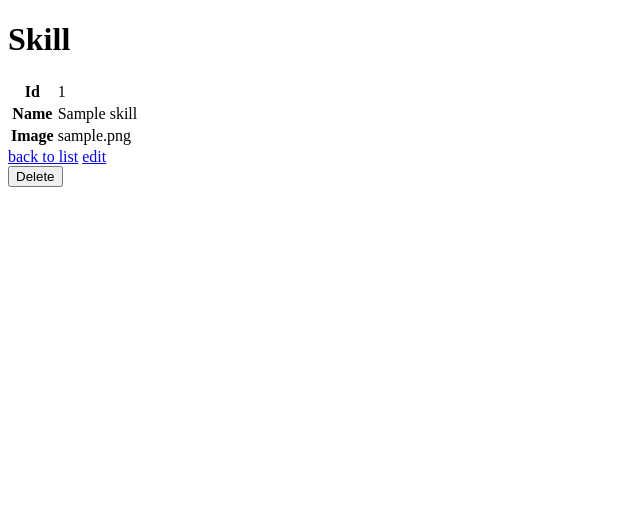
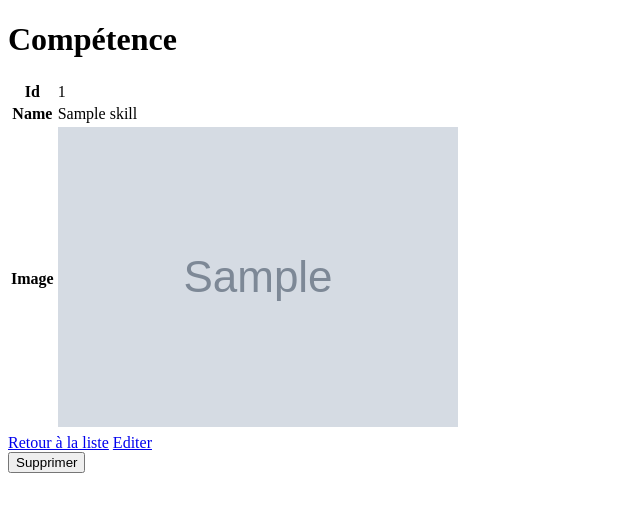
Before and after one commit to Lila-dev-alt/Portfolio, a Symfony app: template templates/skill/show.html.twig in a window 1280 px wide. Shown: the part 96-608 px from the top of the page, without its empty margins (0-640 px from the left). Run offline with Twig, Linux system fonts and the light colour scheme; the template is opened without the code that fills it: most values are stand-ins (such as "Sample title", 1, 10 or a date in 2020); grey boxes marked "Sample" are stand-in pictures; some libraries are stand-ins or nearby versions.

Commit message:
front form

```diff
--- a/templates/education/index.html.twig
+++ b/templates/education/index.html.twig
@@ -3,7 +3,7 @@
 {% block title %}Education index{% endblock %}
 
 {% block body %}
-    <h1 class="text-center">Liste de mes formations</h1>
+    <h1 class="text-center mt-3">Liste de mes formations</h1>
     <a class="btn bg-light ml-5" href="{{ path('education_new') }}">Creer une formation</a>
 <div class="container m-auto d-flex justify-content-center">
     <table class="table table-hover mt-5">
--- a/templates/project/_delete_form.html.twig
+++ b/templates/project/_delete_form.html.twig
@@ -1,5 +1,5 @@
 <form method="post" action="{{ path('project_delete', {'id': project.id}) }}" onsubmit="return confirm('Are you sure you want to delete this item?');">
     <input type="hidden" name="_method" value="DELETE">
     <input type="hidden" name="_token" value="{{ csrf_token('delete' ~ project.id) }}">
-    <button class="btn bg-info">Delete</button>
+    <button class="btn bg-info">Supprimer</button>
 </form>
--- a/templates/project/index.html.twig
+++ b/templates/project/index.html.twig
@@ -3,7 +3,7 @@
 {% block title %}Project index{% endblock %}
 
 {% block body %}
-    <h1 class="text-center">Liste de projet</h1>
+    <h1 class="text-center mt-3">Liste de projets</h1>
     <a class="btn bg-light ml-5" href="{{ path('project_new') }}">Create un nouveau</a>
 <div class="container m-auto d-flex justify-content-center">
     <table class="table table-hover mt-3">
--- a/templates/skill/_delete_form.html.twig
+++ b/templates/skill/_delete_form.html.twig
@@ -1,5 +1,5 @@
 <form method="post" action="{{ path('skill_delete', {'id': skill.id}) }}" onsubmit="return confirm('Are you sure you want to delete this item?');">
     <input type="hidden" name="_method" value="DELETE">
     <input type="hidden" name="_token" value="{{ csrf_token('delete' ~ skill.id) }}">
-    <button class="btn bg-info">Delete</button>
+    <button class="btn bg-info">Supprimer</button>
 </form>
--- a/templates/skill/show.html.twig
+++ b/templates/skill/show.html.twig
@@ -3,9 +3,9 @@
 {% block title %}Skill{% endblock %}
 
 {% block body %}
-    <h1>Skill</h1>
-
-    <table class="table">
+    <h1 class="text-center mt-3">Compétence</h1>
+<div class="container d-flex justify-content-center w-50">
+    <table class="table table-hover mt-3">
         <tbody>
             <tr>
                 <th>Id</th>
@@ -17,14 +17,17 @@
             </tr>
             <tr>
                 <th>Image</th>
-                <td>{{ skill.image }}</td>
+                <td><img class="img-admin" src="{{ skill.image }}" alt="photo"></td>
             </tr>
+
         </tbody>
     </table>
+</div>
+<div class="bouttons d-flex justify-content-between mt-5 m-auto w-50 p-3">
+    <a class="text-dark btn bg-warning" href="{{ path('skill_index') }}">Retour à la liste</a>
 
-    <a href="{{ path('skill_index') }}">back to list</a>
-
-    <a href="{{ path('skill_edit', {'id': skill.id}) }}">edit</a>
+    <a class="text-white btn btn-primary" href="{{ path('skill_edit', {'id': skill.id}) }}">Editer</a>
 
     {{ include('skill/_delete_form.html.twig') }}
+</div>
 {% endblock %}
```
Also changed, not shown: templates/education/show.html.twig (+11 -9 lines), templates/project/show.html.twig (+9 -5 lines).
